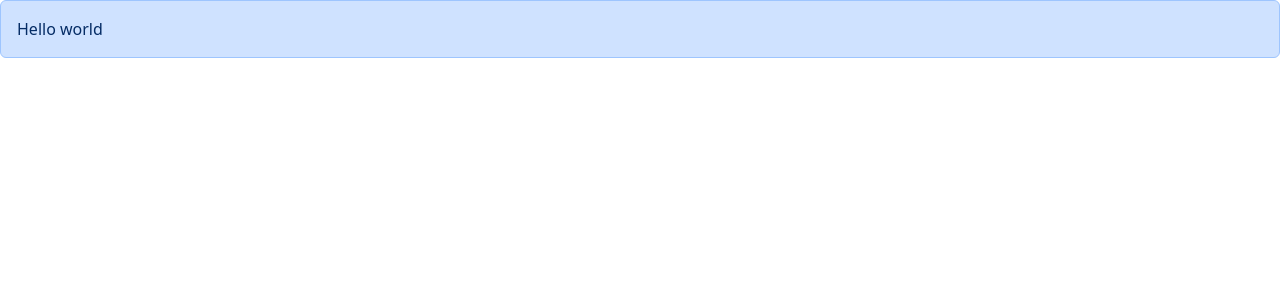
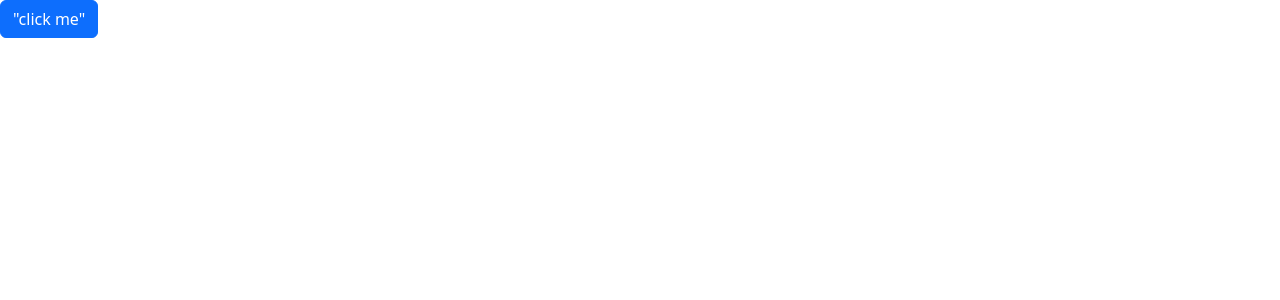
Before and after one commit to wittns-ctrl/react, a React (Vite) app: page / in a window 1280 px wide. Shown: the top 300 px of the page. Built offline with nearby package versions, Linux system fonts and the light colour scheme.

Commit message:
button setup

```diff
--- a/src/App.tsx
+++ b/src/App.tsx
@@ -1,11 +1,14 @@
-import Alert from "./components/Alert"
-
 
 function App() {
 
 
 
-  return <div ><Alert> <span>Hello world</span></Alert></div>
+  return <div >
+<button className="btn btn-primary">
+  "click me"
+</button>
+
+  </div>
 }
 
 export default App
```
Also changed, not shown: src/components/button.tsx (added, +15 -0 lines).
